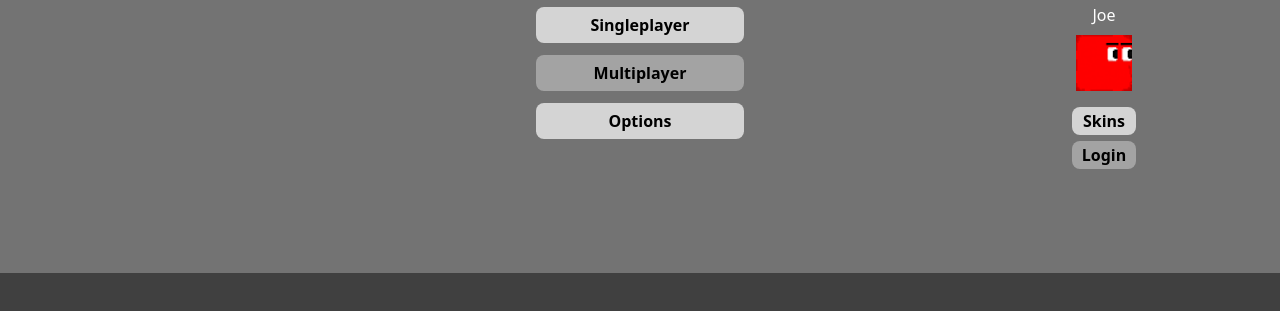
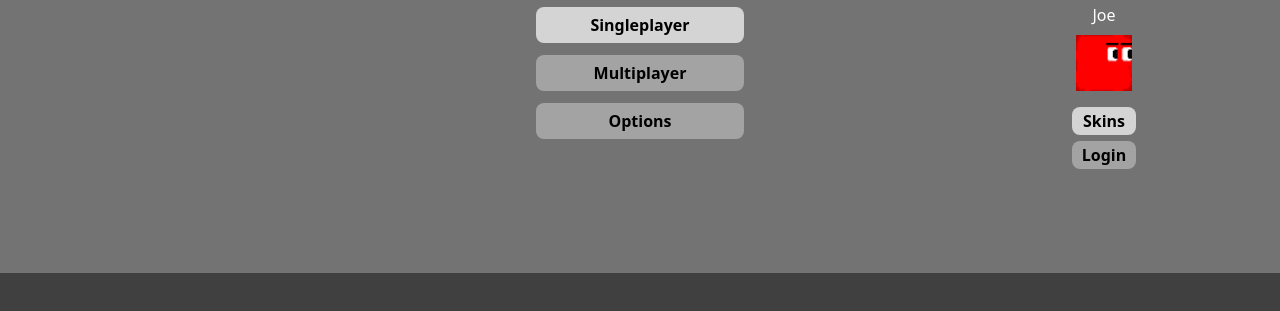
Before and after one commit to thalesmariiano/JoeTheCube, a website: page index.html in a window 1280 px wide. Shown: the part 377-688 px from the top of the page. Drawn offline with Linux system fonts and the light colour scheme; files whose address does not match are found by name.

Commit message:
options in 'coming soon' mode

```diff
--- a/index.html
+++ b/index.html
@@ -31,7 +31,7 @@
 						<div class="flex flex-col justify-center items-center gap-3">
 							<button id="startSinglePlayer" class="w-52 py-1.5 text-black font-semibold bg-neutral-300 hover:bg-neutral-100 transition-all rounded-lg">Singleplayer</button>
 							<button class="w-52 py-1.5 text-black font-semibold bg-neutral-300/50 cursor-not-allowed rounded-lg">Multiplayer</button>
-							<button id="options" class="w-52 py-1.5 text-black font-semibold bg-neutral-300 hover:bg-neutral-100 transition-all rounded-lg">Options</button>
+							<button id="options" class="w-52 py-1.5 text-black font-semibold bg-neutral-300/50 cursor-not-allowed rounded-lg">Options</button>
 						</div>
 					</div>
 
```
